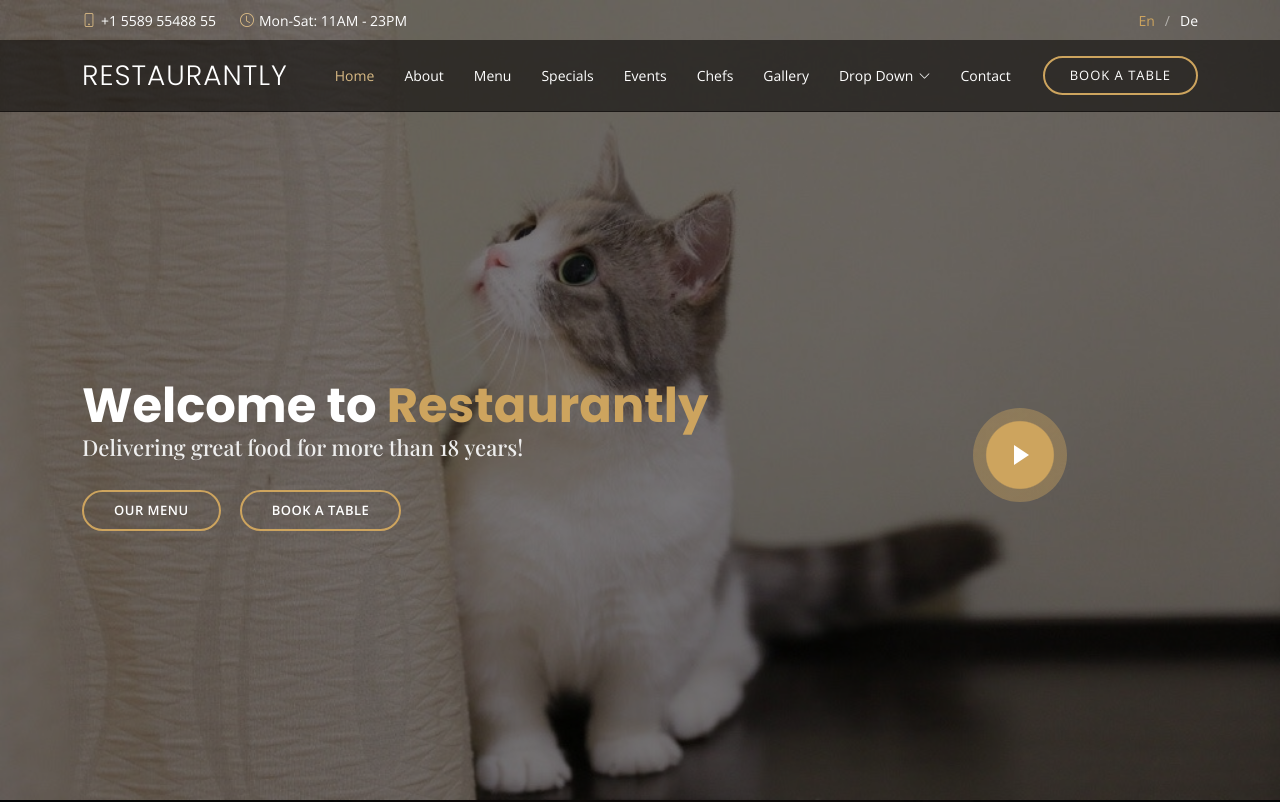
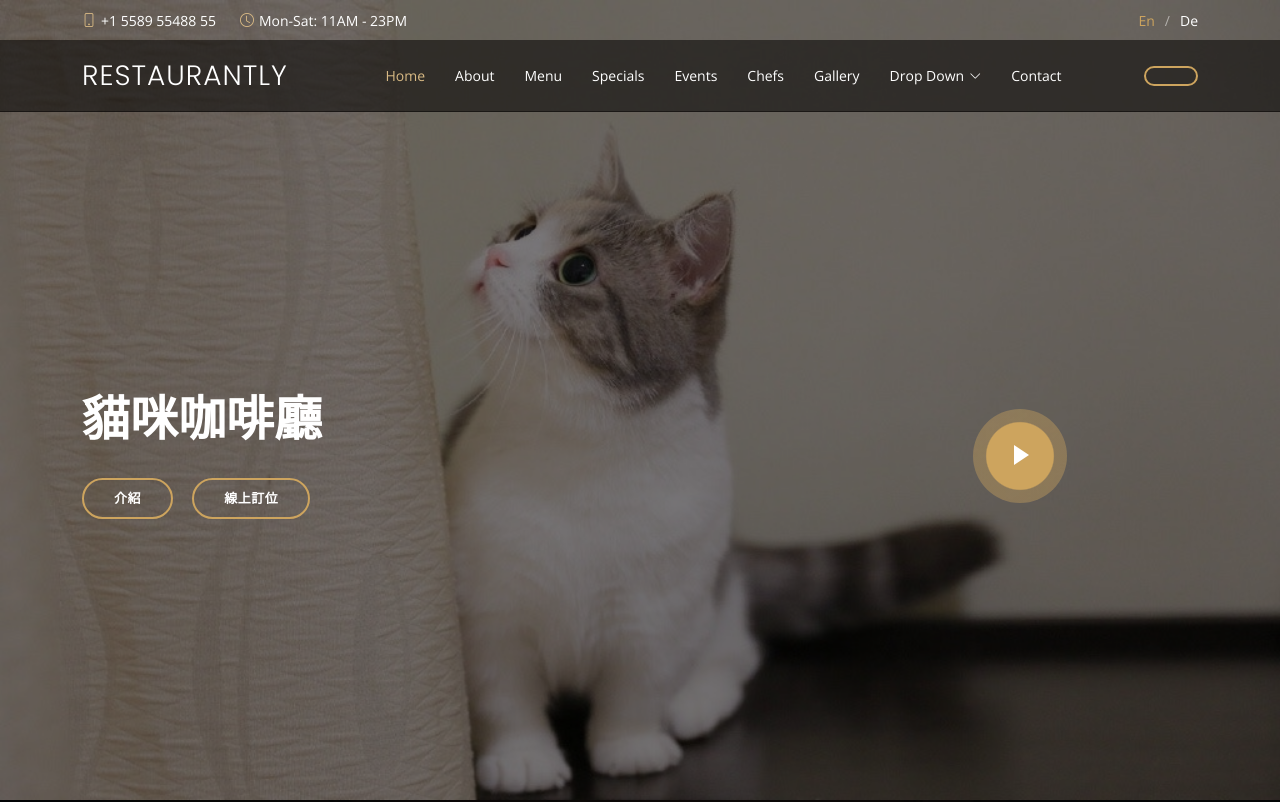
Before and after one commit to WcftfVw8fYZwdeC/WcftfVw8fYZwdeC.github.io, a plain HTML site: page index.html in a window 1280 px wide. Shown: the top 802 px of the page. Drawn offline with nearby package versions, Linux system fonts and the light colour scheme; a web font is replaced by a local one.

Commit message:
Add files via upload

```diff
--- a/index.html
+++ b/index.html
@@ -29,7 +29,7 @@
   <link href="assets/css/style.css" rel="stylesheet">
 
   <!-- =======================================================
-  * Template Name: Restaurantly
+  * Template Name: 貓咪
   * Updated: Mar 10 2023 with Bootstrap v5.2.3
   * Template URL: https://bootstrapmade.com/restaurantly-restaurant-template/
   * Author: BootstrapMade.com
@@ -95,7 +95,7 @@
         </ul>
         <i class="bi bi-list mobile-nav-toggle"></i>
       </nav><!-- .navbar -->
-      <a href="#book-a-table" class="book-a-table-btn scrollto d-none d-lg-flex">Book a table</a>
+      <a href="#book-a-table" class="book-a-table-btn scrollto d-none d-lg-flex"></a>
 
     </div>
   </header><!-- End Header -->
@@ -105,12 +105,10 @@
     <div class="container position-relative text-center text-lg-start" data-aos="zoom-in" data-aos-delay="100">
       <div class="row">
         <div class="col-lg-8">
-          <h1>Welcome to <span>Restaurantly</span></h1>
-          <h2>Delivering great food for more than 18 years!</h2>
-
+<h1>貓咪咖啡廳</span></h1>
           <div class="btns">
-            <a href="#menu" class="btn-menu animated fadeInUp scrollto">Our Menu</a>
-            <a href="#book-a-table" class="btn-book animated fadeInUp scrollto">Book a Table</a>
+            <a href="#menu" class="btn-menu animated fadeInUp scrollto">介紹</a>
+            <a href="#book-a-table" class="btn-book animated fadeInUp scrollto">線上訂位</a>
           </div>
         </div>
         <div class="col-lg-4 d-flex align-items-center justify-content-center position-relative" data-aos="zoom-in" data-aos-delay="200">
@@ -201,7 +199,7 @@
 
         <div class="section-title">
           <h2>Menu</h2>
-          <p>Check Our Tasty Menu</p>
+          <p>可供選擇的貓咪種類</p>
         </div>
 
         <div class="row" data-aos="fade-up" data-aos-delay="100">
```
